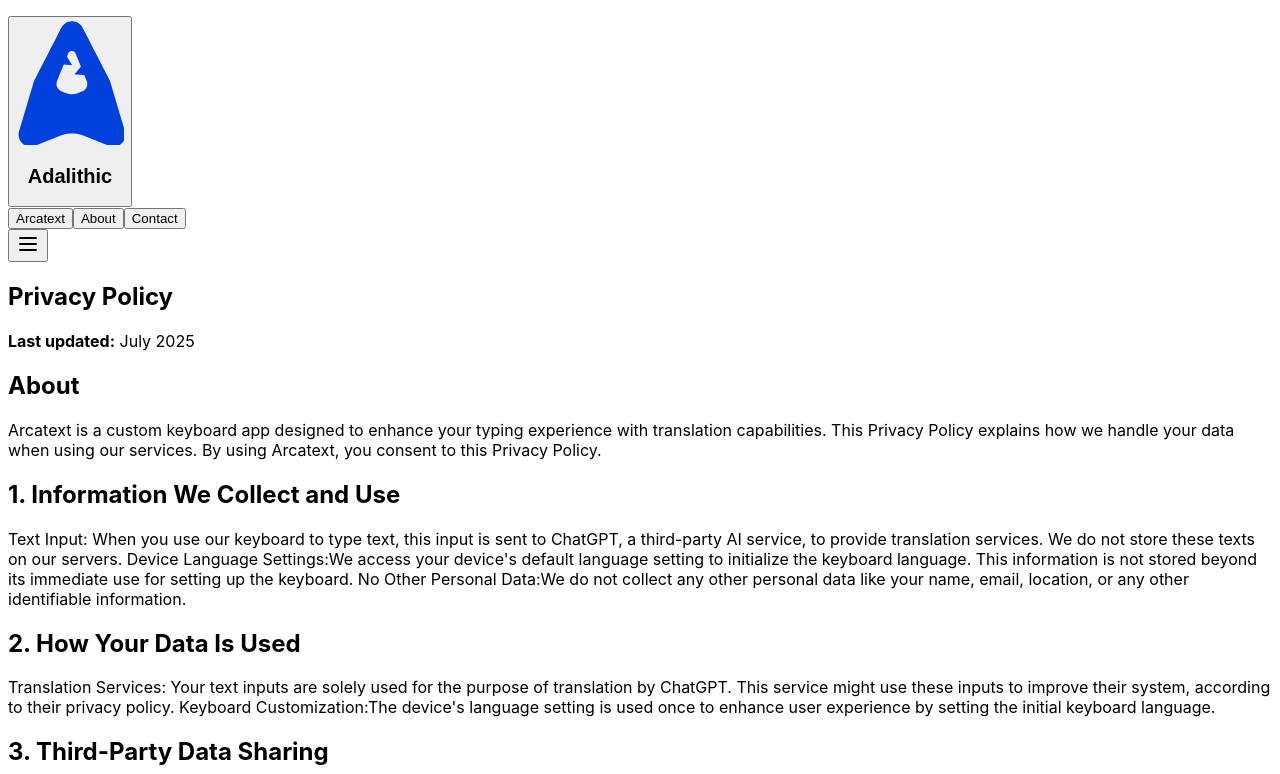
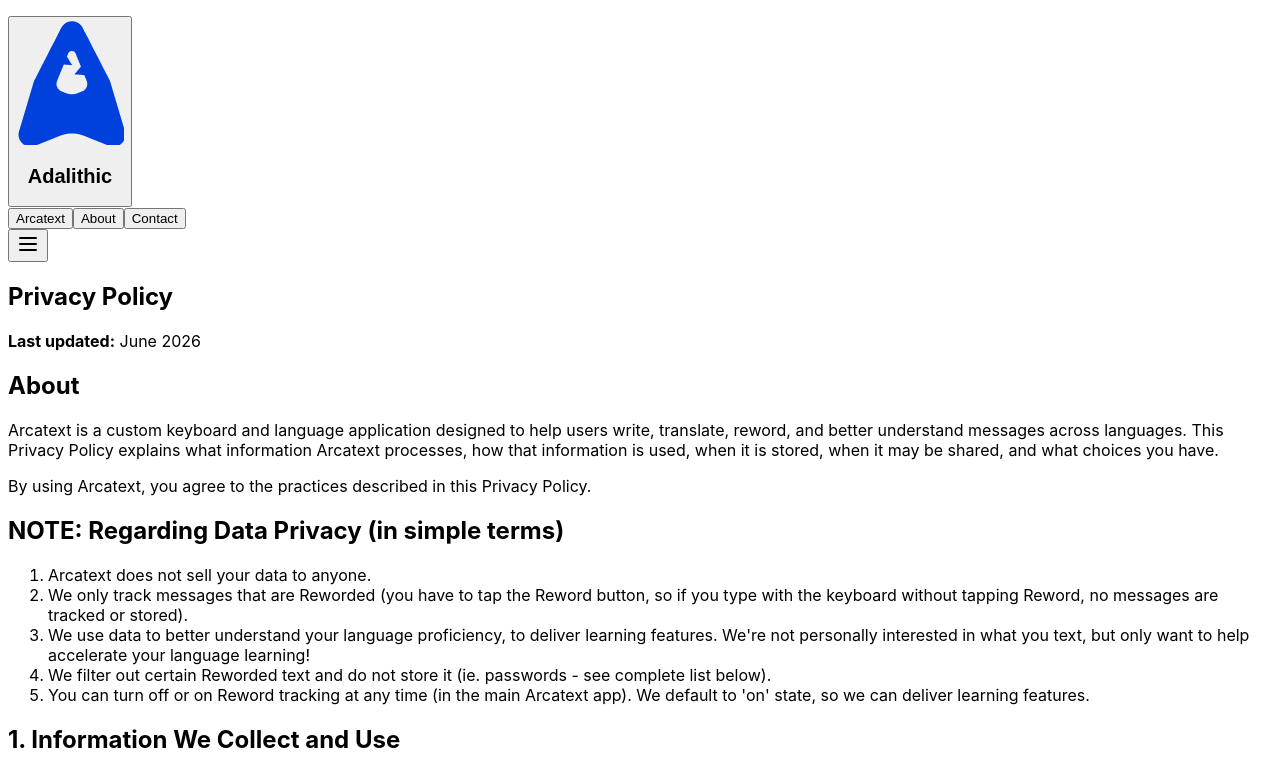
Before and after one commit to AndrewRichardsDesign/Adalithic, a React (Vite) app in the folder client/: page /privacy in a window 1280 px wide. Shown: the top 774 px of the page. Built offline with nearby package versions, Linux system fonts and the light colour scheme.

Commit message:
Add simple-terms data privacy note to privacy policy

```diff
--- a/client/src/pages/privacy.tsx
+++ b/client/src/pages/privacy.tsx
@@ -10,12 +10,24 @@ export default function Privacy() {
           <h1 className="text-4xl font-bold text-secondary mb-8">Privacy Policy</h1>
           <div className="prose prose-lg text-gray-700 space-y-6">
             <p className="text-lg leading-relaxed">
-              <strong>Last updated:</strong> July 2025
+              <strong>Last updated:</strong> June 2026
             </p>
 
             <div className="bg-gray-50 p-6 rounded-lg mb-8">
               <h2 className="text-xl font-semibold text-secondary mb-3">About</h2>
-              <p className="text-gray-700 leading-relaxed">Arcatext is a custom keyboard app designed to enhance your typing experience with translation capabilities. This Privacy Policy explains how we handle your data when using our services. By using Arcatext, you consent to this Privacy Policy.</p>
+              <p className="text-gray-700 leading-relaxed">Arcatext is a custom keyboard and language application designed to help users write, translate, reword, and better understand messages across languages. This Privacy Policy explains what information Arcatext processes, how that information is used, when it is stored, when it may be shared, and what choices you have.</p>
+              <p className="text-gray-700 leading-relaxed mt-4">By using Arcatext, you agree to the practices described in this Privacy Policy.</p>
+            </div>
+
+            <div className="bg-primary/5 border border-primary/20 p-6 rounded-lg mb-8">
+              <h2 className="text-xl font-semibold text-secondary mb-3">NOTE: Regarding Data Privacy (in simple terms)</h2>
+              <ol className="list-decimal list-outside pl-5 space-y-2 text-gray-700 leading-relaxed">
+                <li>Arcatext does not sell your data to anyone.</li>
+                <li>We only track messages that are Reworded (you have to tap the Reword button, so if you type with the keyboard without tapping Reword, no messages are tracked or stored).</li>
+                <li>We use data to better understand your language proficiency, to deliver learning features. We're not personally interested in what you text, but only want to help accelerate your language learning!</li>
+                <li>We filter out certain Reworded text and do not store it (ie. passwords - see complete list below).</li>
+                <li>You can turn off or on Reword tracking at any time (in the main Arcatext app). We default to 'on' state, so we can deliver learning features.</li>
+              </ol>
             </div>
 
             <h2 className="text-2xl font-semibold text-secondary mt-8 mb-4">1. Information We Collect and Use</h2>
```
